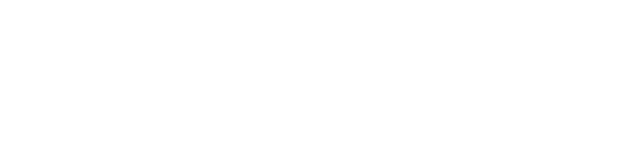
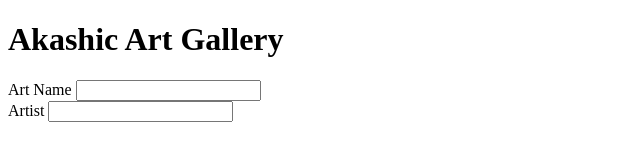
Before and after one commit to kurtCoding/Web-Application-Project, a plain HTML site: page index.html in a window 1280 px wide. Shown: the whole page, without its empty margins (0-640 px from the left). Drawn offline with Linux system fonts and the light colour scheme.

Commit message:
intial draft

```diff
--- a/index.html
+++ b/index.html
@@ -5,9 +5,29 @@
     <meta name="viewport" content="width=device-width, initial-scale=1.0">
     <link rel="stylesheet" href="style.css">
     <script src="./main.js" defer></script>
-    <title>Document</title>
+    <title>Akashic Art</title>
 </head>
 <body>
-
+    <header>
+        <h1>Akashic Art Gallery</h1>
+    </header>
+    <main>
+        <section class="artwork">
+            <div></div>
+            <div></div>
+            <div></div>
+        </section>
+        <section class="art-form">
+            <form class="artForm">
+                <label for="art-name">Art Name</label>
+                <input type="text" id="art-name" name="artName" required/>
+                <br/>
+                <label for="artist">Artist</label>
+                <input type="text" id="artist" name="Artist" required/>
+                <br/>
+                <label></label>
+            </form>
+        </section>
+    </main>
 </body>
 </html>
```
